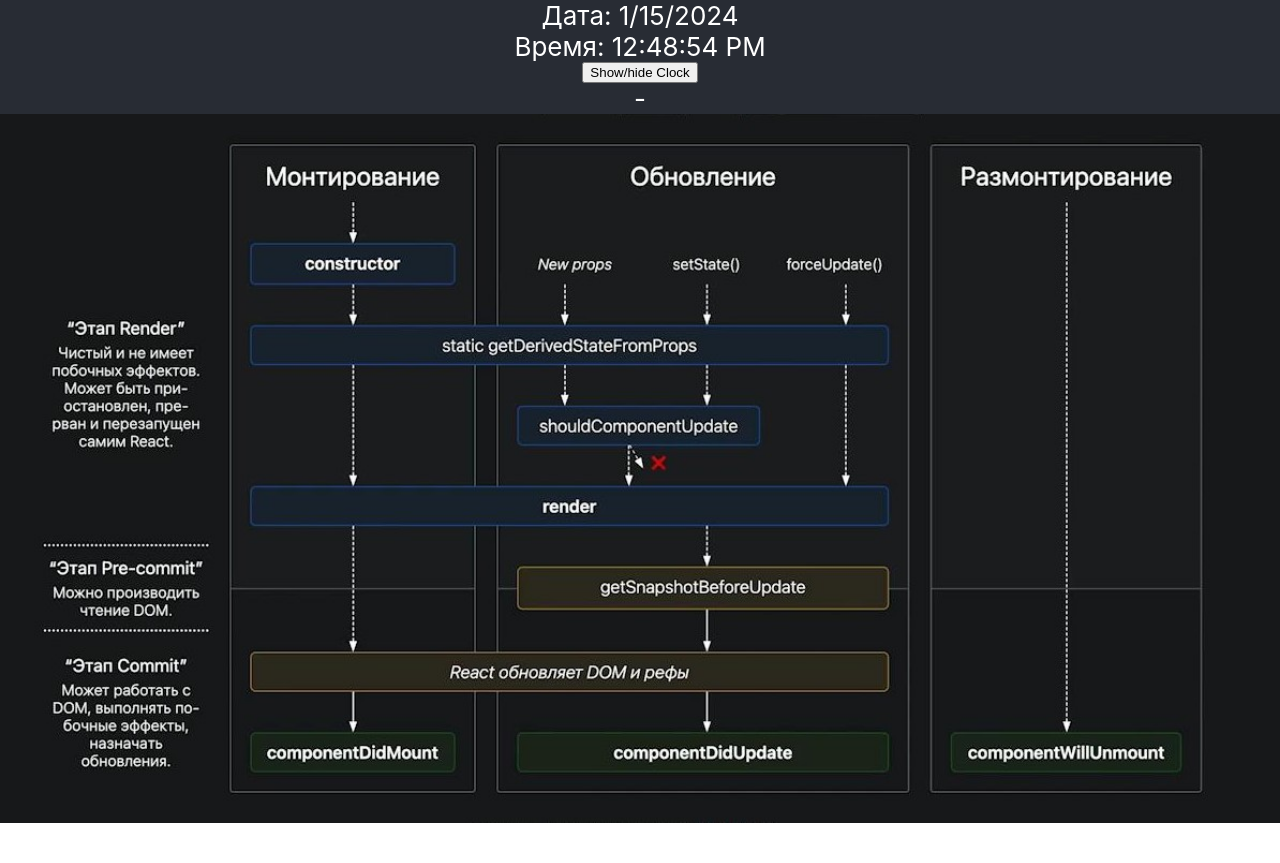
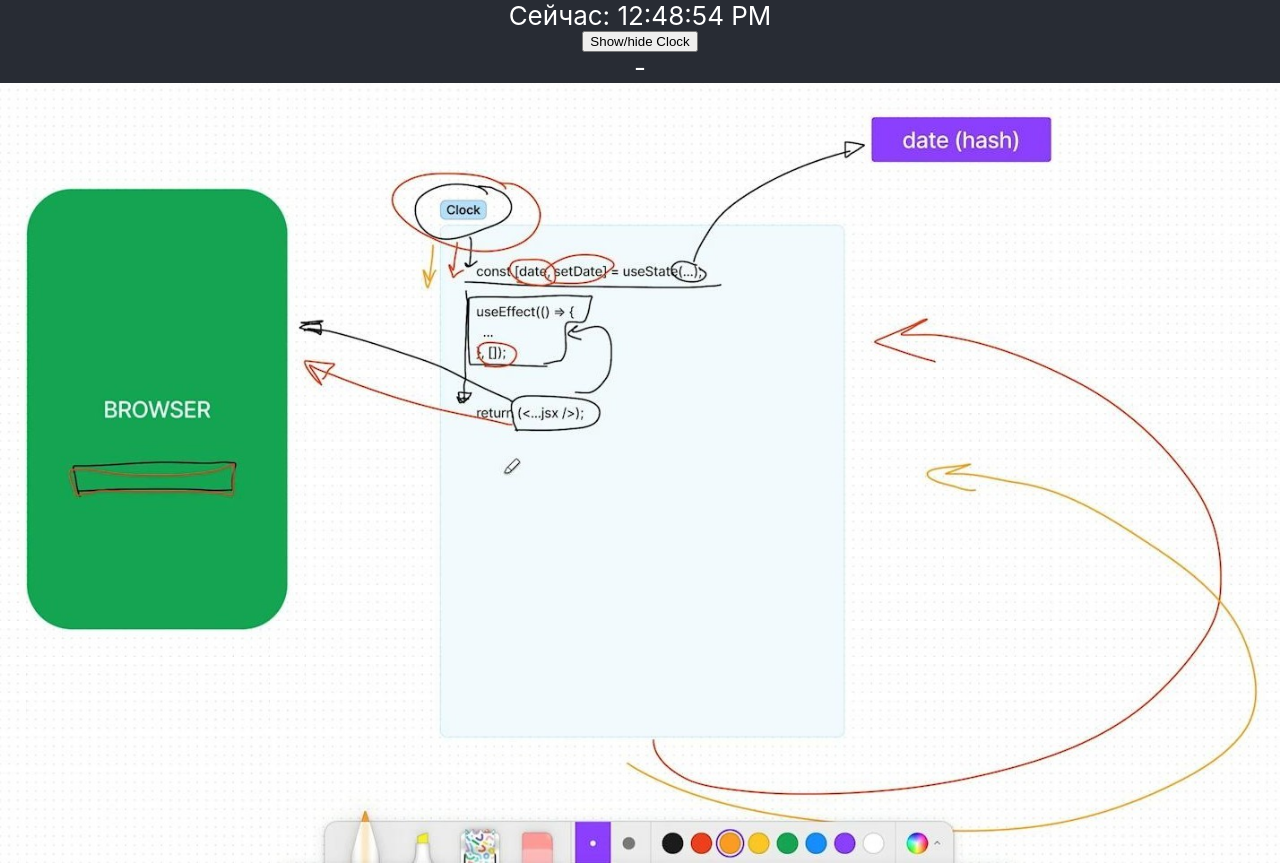
Before and after one commit to vitalyvitmens/rs-react, a React (Create React App) app: page / in a window 1280 px wide. Before the commit the page ends 823 px from the top, so only its background shows below. Built offline with nearby package versions, Linux system fonts and the light colour scheme.

Commit message:
feat(src\App.js): добавляет раздел Рендер функционального компонента

```diff
--- a/src/App.css
+++ b/src/App.css
@@ -26,6 +26,6 @@
   display: flex;
 }
 
-.Class-component-lifecycle-methods {
+.Class-component-logo {
   width: 100%;
 }
--- a/src/App.js
+++ b/src/App.js
@@ -1,5 +1,6 @@
 import React, { useEffect, useState } from 'react'
 import ClassComponentLifecycleMethods from './assets/classComponentLifecycleMethods.jpg'
+import RenderFunctionalComponent from './assets/renderFunctionalComponent.jpg'
 import './App.css'
 
 //! Коллекции и ключи
@@ -244,7 +245,7 @@ import './App.css'
 //         <button onClick={() => setClock(!clock)}>Show/hide Clock</button>
 //         <div>-</div>
 //         <img
-//           className="Class-component-lifecycle-methods"
+//           className="Class-component-logo"
 //           src={ClassComponentLifecycleMethods}
 //           alt="ClassComponentLifecycleMethods"
 //         />
@@ -254,29 +255,72 @@ import './App.css'
 // }
 
 //! Жизненные фазы функционального компонента
+// function Clock() {
+//   const [date, setDate] = useState(new Date().toLocaleDateString())
+//   const [time, setTime] = useState(new Date().toLocaleTimeString())
+
+//   useEffect(() => {
+//     console.log('#### №2: componentDidMount')
+//     const interval = setInterval(() => {
+//       setDate(new Date().toLocaleDateString())
+//       setTime(new Date().toLocaleTimeString())
+//       console.log('####: date', date, 'time', time)
+//     }, 1000)
+
+//     return () => {
+//       console.log('#### END: componentWillUnmount')
+//       clearInterval(interval)
+//     }
+//   }, [date, time])
+
+//   console.log('#### №1: render')
+//   return (
+//     <>
+//       <div>Дата: {date}</div>
+//       <div>Время: {time}</div>
+//     </>
+//   )
+// }
+// export default function App() {
+//   const [clock, setClock] = useState(true)
+//   return (
+//     <div className="App">
+//       <header className="App-header">
+//         {clock && <Clock />}
+//         <button onClick={() => setClock(!clock)}>Show/hide Clock</button>
+//         <div>-</div>
+//       </header>
+//     </div>
+//   )
+// }
+
+//! Рендер функционального компонента
 function Clock() {
-  const [date, setDate] = useState(new Date().toLocaleDateString())
   const [time, setTime] = useState(new Date().toLocaleTimeString())
+
+  let name = 'Egor'
+  console.log('## RENDER ##: name', name)
 
   useEffect(() => {
     console.log('#### №2: componentDidMount')
     const interval = setInterval(() => {
-      setDate(new Date().toLocaleDateString())
       setTime(new Date().toLocaleTimeString())
-      console.log('####: date', date, 'time', time)
+      console.log('## USE EFFECT ##: name', name)
+      name = Date.now()
+      // console.log('## USE EFFECT ##: time', time)
+      console.log('## USE EFFECT ##: name', name)
     }, 1000)
 
     return () => {
       console.log('#### END: componentWillUnmount')
       clearInterval(interval)
     }
-  }, [date, time])
+  }, [time])
 
   console.log('#### №1: render')
   return (
     <>
-      <div>Дата: {date}</div>
-      <div>Время: {time}</div>
+      <div>Сейчас: {time}</div>
     </>
   )
 }
@@ -289,9 +333,9 @@ export default function App() {
         <button onClick={() => setClock(!clock)}>Show/hide Clock</button>
         <div>-</div>
         <img
-          className="Class-component-lifecycle-methods"
-          src={ClassComponentLifecycleMethods}
-          alt="ClassComponentLifecycleMethods"
+          className="Class-component-logo"
+          src={RenderFunctionalComponent}
+          alt="RenderFunctionalComponent"
         />
       </header>
     </div>
```
Also changed, not shown: src/assets/renderFunctionalComponent.jpg (added).
